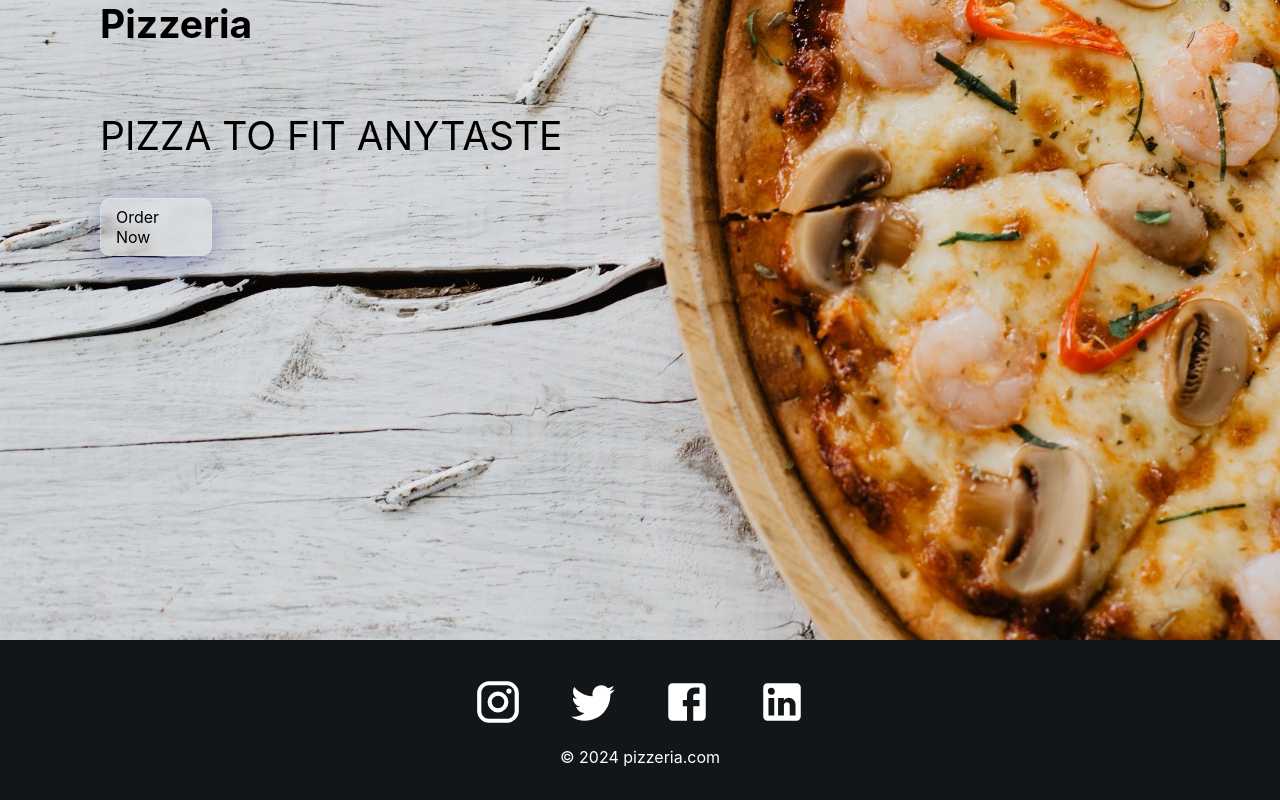
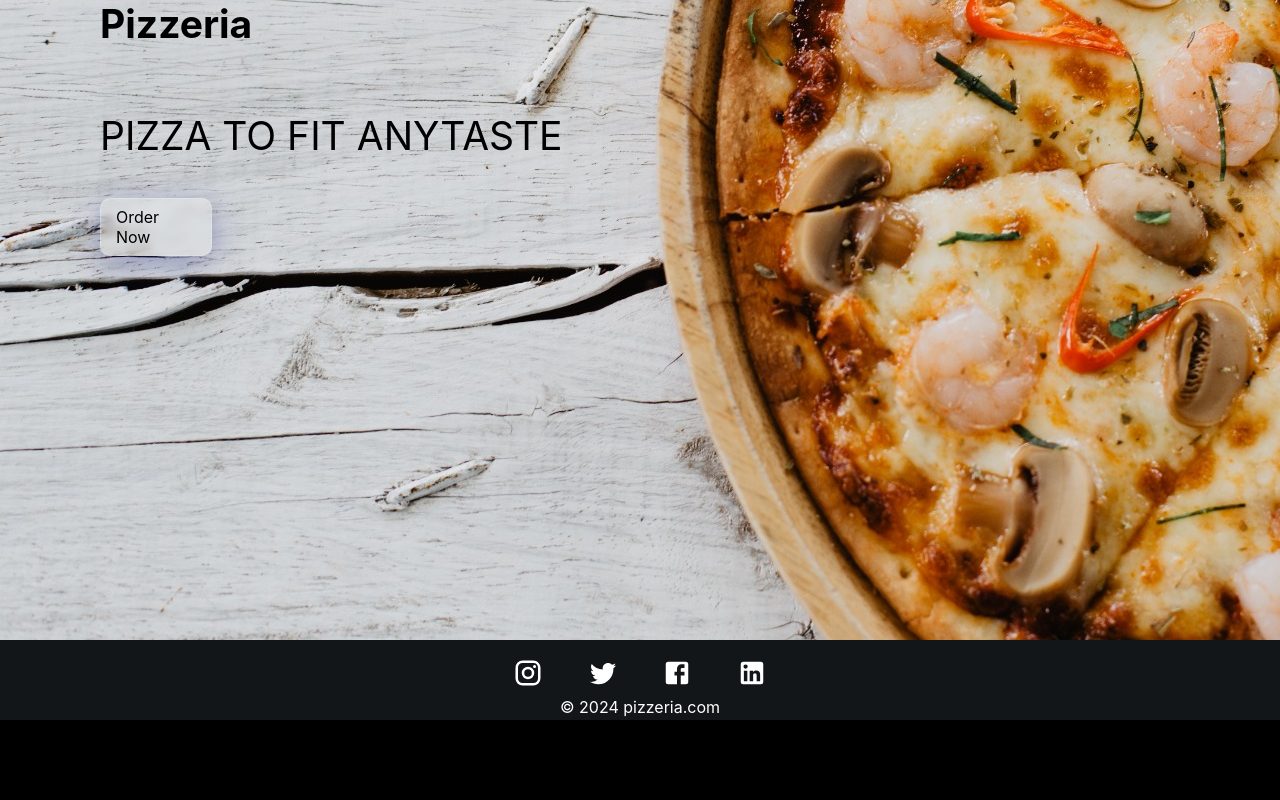
Before and after one commit to IMADDABLIGI/WebDevPlayground, a React (Create React App) app in the folder reactwebsite/: page / in a window 1280 px wide. Shown: the part 470-1270 px from the top of the page. After the commit the page ends 1190 px from the top, so only its background shows below. Built offline with nearby package versions, Linux system fonts and the light colour scheme.

Commit message:
(ReactWebsite) - RestylingFooter

```diff
--- a/reactwebsite/src/styles/Footer.css
+++ b/reactwebsite/src/styles/Footer.css
@@ -1,20 +1,21 @@
 .footer {
-    height: 150px;
+    height: 60px;
     background-color: #121619;
     display: flex;
     justify-content: center;
     align-items: center;
     flex-direction: column;
-    padding-top: 10px;
+    padding-top: 20px;
   }
 
   .socialMedia svg {
     color: white;
     margin:  10px 20px 0px 20px;
-    font-size: 50px;
+    font-size: 30px;
     cursor: pointer;
   }
 
   .footer p {
     color: white;
+    margin-top: 5px;
   }
```
